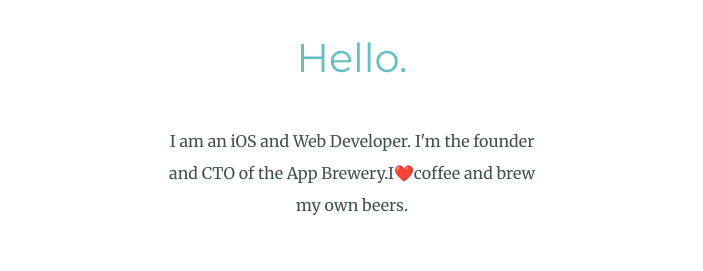
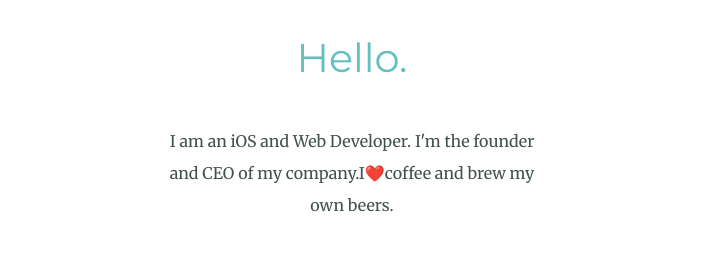
Before and after one commit to Mehtab08/personal-site, a plain HTML site: page index.html in a window 1280 px wide. Shown: the part 1080-1351 px from the top of the page, without its empty margins (288-991 px from the left). Drawn offline with Linux system fonts and the light colour scheme.

Commit message:
update info

```diff
--- a/index.html
+++ b/index.html
@@ -20,7 +20,7 @@
       <div class="profile">
         <img src="images/circle-cropped.png" alt="mehtab-img">
         <h2>Hello.</h2>
-        <p class="intro">I am an iOS and Web Developer. I'm the founder and CTO of the App Brewery.I❤️coffee and brew my own beers.</p>
+        <p class="intro">I am an iOS and Web Developer. I'm the founder and CEO of my company.I❤️coffee and brew my own beers.</p>
       </div>
       <hr>
       <div class="skills">
```
